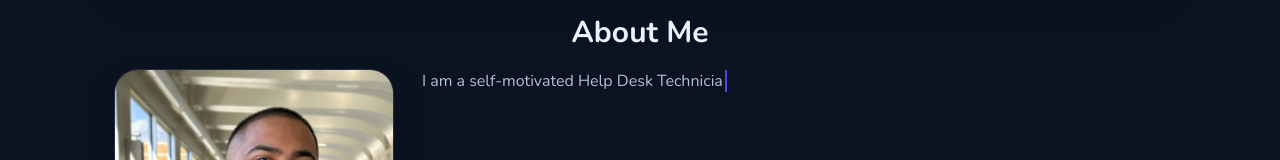
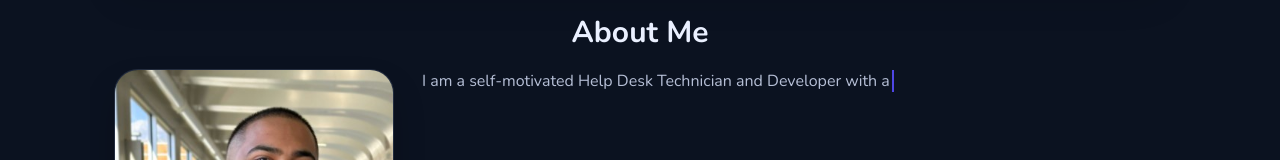
Before and after one commit to 96IDK/Isaiah68, a React (Vite) app: page / in a window 1280 px wide. Shown: the part 318-478 px from the top of the page. Built offline with nearby package versions, Linux system fonts and the light colour scheme.

Commit message:
Speed up about page typing

```diff
--- a/src/pages/About.jsx
+++ b/src/pages/About.jsx
@@ -12,7 +12,7 @@ export default function About() {
 
     const fullText = `${ABOUT_TEXT} ${'Let’s build something that matters.'}`
     let i = 0
-    const speed = 133
+    const speed = 86
 
     const tick = () => {
       if (i <= fullText.length) {
```
